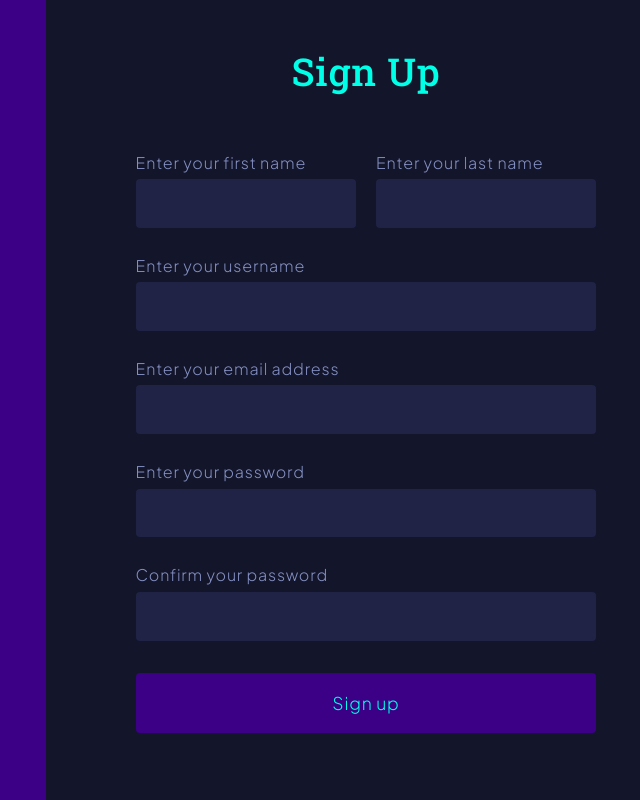
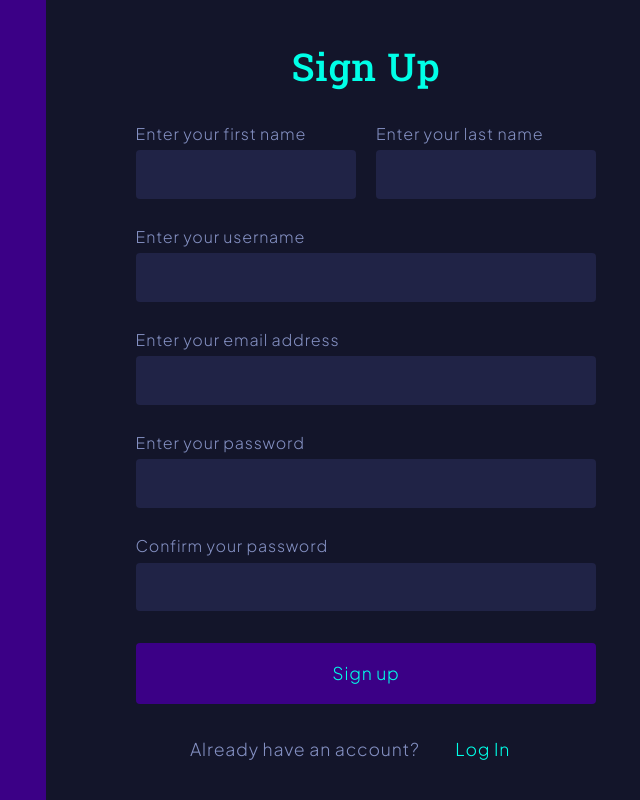
Before and after one commit to devmiano/mistari, a Flask app: page /auth/signup in a window 1280 px wide. Shown: the whole page, without its empty margins (594-1234 px from the left). Run offline with Flask 2, Linux system fonts and the light colour scheme.

Commit message:
styled the sign up page

```diff
--- a/app/assets/sass/global.scss
+++ b/app/assets/sass/global.scss
@@ -283,7 +283,8 @@
   width: 100%;
   height: 100vh;
   background: $accent-400;
-  .signup {
+  .signup,
+  .login {
     @include col;
     width: 50%;
     height: 100%;
@@ -294,7 +295,17 @@
     .title {
       @include title;
       color: $primary;
-      margin: 0.5rem 0;
+      margin-bottom: 0.5rem;
+    }
+    .text {
+      @include alt-text;
+      color: $text-light;
+      .link {
+        @include link;
+        color: $primary;
+        font-size: 1.1rem;
+        letter-spacing: 0.05rem;
+      }
     }
     .form {
       width: 80%;
@@ -308,6 +319,7 @@
 
         .group {
           margin-bottom: 0;
+          margin-top: 0;
           .label {
             @include alt-text;
             padding-bottom: 0.25rem;
@@ -327,6 +339,7 @@
           }
           .error {
             @include alt-text;
+            color: $red;
           }
         }
       }
@@ -372,6 +385,8 @@
           }
         }
         .error {
+          @include alt-text;
+          color: $red;
         }
       }
     }
--- a/app/assets/styles/global.css
+++ b/app/assets/styles/global.css
@@ -361,8 +361,8 @@
     width: 100%;
     height: 100vh;
     background: #3b0086; }
-    @media -sass-debug-info{filename{font-family:file\:\/\/\/home\/devmiano\/builds\/moringa\/mistari\/app\/assets\/sass\/global\.scss}line{font-family:\00003285}}
-    .wrapper .signup {
+    @media -sass-debug-info{filename{font-family:file\:\/\/\/home\/devmiano\/builds\/moringa\/mistari\/app\/assets\/sass\/global\.scss}line{font-family:\00003286}}
+    .wrapper .signup, .wrapper .login {
       display: flex;
       align-items: center;
       flex-direction: column;
@@ -373,18 +373,35 @@
       background: #13152a;
       justify-content: center; }
       @media -sass-debug-info{filename{font-family:file\:\/\/\/home\/devmiano\/builds\/moringa\/mistari\/app\/assets\/sass\/global\.scss}line{font-family:\00003292}}
-      .wrapper .signup .title {
+      .wrapper .signup .title, .wrapper .login .title {
         font-weight: 500;
         font-size: 2.4rem;
         font-family: 'Roboto Slab', serif;
         letter-spacing: 0.05rem;
         color: #00ffe7;
-        margin: 0.5rem 0; }
+        margin-bottom: 0.5rem; }
         @media -sass-debug-info{filename{font-family:file\:\/\/\/home\/devmiano\/builds\/moringa\/mistari\/app\/assets\/sass\/global\.scss}line{font-family:\00003297}}
-        .wrapper .signup .form {
+        .wrapper .signup .text, .wrapper .login .text {
+          font-weight: 300;
+          font-size: 1.1rem;
+          font-family: 'Plus Jakarta Sans', sans-serif;
+          letter-spacing: 0.05rem;
+          color: #8490c2; }
+          @media -sass-debug-info{filename{font-family:file\:\/\/\/home\/devmiano\/builds\/moringa\/mistari\/app\/assets\/sass\/global\.scss}line{font-family:\00003299}}
+          .wrapper .signup .text .link, .wrapper .login .text .link {
+            padding: 1rem 2rem;
+            font-weight: 300;
+            font-family: 'Plus Jakarta Sans', sans-serif;
+            text-decoration: none;
+            letter-spacing: 0.05rem;
+            color: #00ffe7;
+            font-size: 1.1rem;
+            letter-spacing: 0.05rem; }
+      @media -sass-debug-info{filename{font-family:file\:\/\/\/home\/devmiano\/builds\/moringa\/mistari\/app\/assets\/sass\/global\.scss}line{font-family:\00003307}}
+      .wrapper .signup .form, .wrapper .login .form {
         width: 80%; }
-          @media -sass-debug-info{filename{font-family:file\:\/\/\/home\/devmiano\/builds\/moringa\/mistari\/app\/assets\/sass\/global\.scss}line{font-family:\00003298}}
-          .wrapper .signup .form .container {
+        @media -sass-debug-info{filename{font-family:file\:\/\/\/home\/devmiano\/builds\/moringa\/mistari\/app\/assets\/sass\/global\.scss}line{font-family:\00003308}}
+        .wrapper .signup .form .container, .wrapper .login .form .container {
           display: flex;
           flex-direction: row;
           width: 100%;
@@ -392,18 +409,21 @@
           gap: 1.25rem;
           margin-top: 1rem;
           grid-template-columns: auto auto; }
-            @media -sass-debug-info{filename{font-family:file\:\/\/\/home\/devmiano\/builds\/moringa\/mistari\/app\/assets\/sass\/global\.scss}line{font-family:\00003305}}
-            .wrapper .signup .form .container .group {
-              margin-bottom: 0; }
-              @media -sass-debug-info{filename{font-family:file\:\/\/\/home\/devmiano\/builds\/moringa\/mistari\/app\/assets\/sass\/global\.scss}line{font-family:\00003306}}
-              .wrapper .signup .form .container .group .label {
+          @media -sass-debug-info{filename{font-family:file\:\/\/\/home\/devmiano\/builds\/moringa\/mistari\/app\/assets\/sass\/global\.scss}line{font-family:\00003315}}
+          .wrapper .signup .form .container .group, .wrapper .login .form .container .group {
+            margin-bottom: 0;
+            margin-top: 0; }
+            @media -sass-debug-info{filename{font-family:file\:\/\/\/home\/devmiano\/builds\/moringa\/mistari\/app\/assets\/sass\/global\.scss}line{font-family:\00003317}}
+            .wrapper .signup .form .container .group .label,
+            .wrapper .login .form .container .group .label {
               font-weight: 300;
               font-size: 1.1rem;
               font-family: 'Plus Jakarta Sans', sans-serif;
               letter-spacing: 0.05rem;
               padding-bottom: 0.25rem; }
-                @media -sass-debug-info{filename{font-family:file\:\/\/\/home\/devmiano\/builds\/moringa\/mistari\/app\/assets\/sass\/global\.scss}line{font-family:\00003310}}
-                .wrapper .signup .form .container .group .input > input {
+              @media -sass-debug-info{filename{font-family:file\:\/\/\/home\/devmiano\/builds\/moringa\/mistari\/app\/assets\/sass\/global\.scss}line{font-family:\00003321}}
+              .wrapper .signup .form .container .group .input > input,
+              .wrapper .login .form .container .group .input > input {
                 font-weight: 300;
                 font-size: 1.1rem;
                 font-family: 'Plus Jakarta Sans', sans-serif;
@@ -414,31 +434,35 @@
                 padding: 0.7rem;
                 background: #202346;
                 border-radius: 0.25rem; }
-                  @media -sass-debug-info{filename{font-family:file\:\/\/\/home\/devmiano\/builds\/moringa\/mistari\/app\/assets\/sass\/global\.scss}line{font-family:\00003318}}
-                  .wrapper .signup .form .container .group .input > input::placeholder {
+                @media -sass-debug-info{filename{font-family:file\:\/\/\/home\/devmiano\/builds\/moringa\/mistari\/app\/assets\/sass\/global\.scss}line{font-family:\00003329}}
+                .wrapper .signup .form .container .group .input > input::placeholder,
+                .wrapper .login .form .container .group .input > input::placeholder {
                   color: #8490c2; }
-              @media -sass-debug-info{filename{font-family:file\:\/\/\/home\/devmiano\/builds\/moringa\/mistari\/app\/assets\/sass\/global\.scss}line{font-family:\00003323}}
-              .wrapper .signup .form .container .group .error {
+            @media -sass-debug-info{filename{font-family:file\:\/\/\/home\/devmiano\/builds\/moringa\/mistari\/app\/assets\/sass\/global\.scss}line{font-family:\00003334}}
+            .wrapper .signup .form .container .group .error,
+            .wrapper .login .form .container .group .error {
               font-weight: 300;
               font-size: 1.1rem;
               font-family: 'Plus Jakarta Sans', sans-serif;
-                letter-spacing: 0.05rem; }
-          @media -sass-debug-info{filename{font-family:file\:\/\/\/home\/devmiano\/builds\/moringa\/mistari\/app\/assets\/sass\/global\.scss}line{font-family:\00003330}}
-          .wrapper .signup .form .group {
+              letter-spacing: 0.05rem;
+              color: #fb8998; }
+        @media -sass-debug-info{filename{font-family:file\:\/\/\/home\/devmiano\/builds\/moringa\/mistari\/app\/assets\/sass\/global\.scss}line{font-family:\00003342}}
+        .wrapper .signup .form .group, .wrapper .login .form .group {
           width: 100%;
           margin: 1.5rem 0;
           align-items: flex-start;
           justify-content: flex-start; }
-            @media -sass-debug-info{filename{font-family:file\:\/\/\/home\/devmiano\/builds\/moringa\/mistari\/app\/assets\/sass\/global\.scss}line{font-family:\00003335}}
-            .wrapper .signup .form .group .label {
+          @media -sass-debug-info{filename{font-family:file\:\/\/\/home\/devmiano\/builds\/moringa\/mistari\/app\/assets\/sass\/global\.scss}line{font-family:\00003347}}
+          .wrapper .signup .form .group .label, .wrapper .login .form .group .label {
             font-weight: 300;
             font-size: 1.1rem;
             font-family: 'Plus Jakarta Sans', sans-serif;
             letter-spacing: 0.05rem;
             color: #8490c2;
             padding-bottom: 0.25rem; }
-              @media -sass-debug-info{filename{font-family:file\:\/\/\/home\/devmiano\/builds\/moringa\/mistari\/app\/assets\/sass\/global\.scss}line{font-family:\00003340}}
-              .wrapper .signup .form .group .input > input {
+            @media -sass-debug-info{filename{font-family:file\:\/\/\/home\/devmiano\/builds\/moringa\/mistari\/app\/assets\/sass\/global\.scss}line{font-family:\00003352}}
+            .wrapper .signup .form .group .input > input,
+            .wrapper .login .form .group .input > input {
               font-weight: 300;
               font-size: 1.1rem;
               font-family: 'Plus Jakarta Sans', sans-serif;
@@ -450,19 +474,20 @@
               padding: 0.7rem;
               border-radius: 0.25rem;
               background: #202346; }
-                @media -sass-debug-info{filename{font-family:file\:\/\/\/home\/devmiano\/builds\/moringa\/mistari\/app\/assets\/sass\/global\.scss}line{font-family:\00003349}}
-                .wrapper .signup .form .group .input > input::placeholder {
+              @media -sass-debug-info{filename{font-family:file\:\/\/\/home\/devmiano\/builds\/moringa\/mistari\/app\/assets\/sass\/global\.scss}line{font-family:\00003361}}
+              .wrapper .signup .form .group .input > input::placeholder,
+              .wrapper .login .form .group .input > input::placeholder {
                 color: #8490c2; }
-            @media -sass-debug-info{filename{font-family:file\:\/\/\/home\/devmiano\/builds\/moringa\/mistari\/app\/assets\/sass\/global\.scss}line{font-family:\00003354}}
-            .wrapper .signup .form .group .btn {
+          @media -sass-debug-info{filename{font-family:file\:\/\/\/home\/devmiano\/builds\/moringa\/mistari\/app\/assets\/sass\/global\.scss}line{font-family:\00003366}}
+          .wrapper .signup .form .group .btn, .wrapper .login .form .group .btn {
             width: 100%;
             border: none;
             margin: 0.5rem 0;
             padding: 1rem;
             background: #3b0086;
             border-radius: 0.25rem; }
-              @media -sass-debug-info{filename{font-family:file\:\/\/\/home\/devmiano\/builds\/moringa\/mistari\/app\/assets\/sass\/global\.scss}line{font-family:\00003361}}
-              .wrapper .signup .form .group .btn input {
+            @media -sass-debug-info{filename{font-family:file\:\/\/\/home\/devmiano\/builds\/moringa\/mistari\/app\/assets\/sass\/global\.scss}line{font-family:\00003373}}
+            .wrapper .signup .form .group .btn input, .wrapper .login .form .group .btn input {
               font-weight: 300;
               font-size: 1.1rem;
               font-family: 'Plus Jakarta Sans', sans-serif;
@@ -471,3 +496,10 @@
               outline: none;
               color: #00ffe7;
               background: transparent; }
+          @media -sass-debug-info{filename{font-family:file\:\/\/\/home\/devmiano\/builds\/moringa\/mistari\/app\/assets\/sass\/global\.scss}line{font-family:\00003382}}
+          .wrapper .signup .form .group .error, .wrapper .login .form .group .error {
+            font-weight: 300;
+            font-size: 1.1rem;
+            font-family: 'Plus Jakarta Sans', sans-serif;
+            letter-spacing: 0.05rem;
+            color: #fb8998; }
--- a/app/auth/views.py
+++ b/app/auth/views.py
@@ -16,7 +16,7 @@ def login():
 
     flash('Invalid email or password')
 
-  title = 'Login'
+  title = 'Sign in to your Account'
   return render_template('auth/login.html', title=title, login=login)
 
 @auth.route('/signup', methods=['GET', 'POST'])
@@ -28,7 +28,7 @@ def signup():
     db.session.commit()
     return redirect(url_for('auth.login'))
 
-  title = 'New Account'
+  title = 'Create a new Account'
   return render_template('auth/signup.html', signup=signup, title=title)
 
 @auth.route('/logout')
--- a/app/main/views.py
+++ b/app/main/views.py
@@ -5,7 +5,7 @@ from . import main
 @main.route('/')
 def index():
   '''function that renders the homepage'''
-  title = 'Mistari'
+  title = 'Challenge yourself with one of a kind pitch deck '
 
   return render_template('index.html', title=title)
 
@@ -13,6 +13,6 @@ def index():
 @login_required
 def add():
   '''function that renders the add page'''
-  title = 'Mistari | Add a Pitch'
+  title = 'Add a Pitch'
 
   return render_template('add.html', title=title)
--- a/app/templates/auth/signup.html
+++ b/app/templates/auth/signup.html
@@ -57,6 +57,10 @@
         {% endfor %}
       </div>
     </form>
+    <p class="text">
+      Already have an account?
+      <a class="link" href="{{url_for('auth.login')}}">Log In</a>
+    </p>
   </div>
 </div>
 
```
Also changed, not shown: app/templates/auth/login.html (+36 -31 lines). Lines whose indentation alone changed are shown as unchanged.
